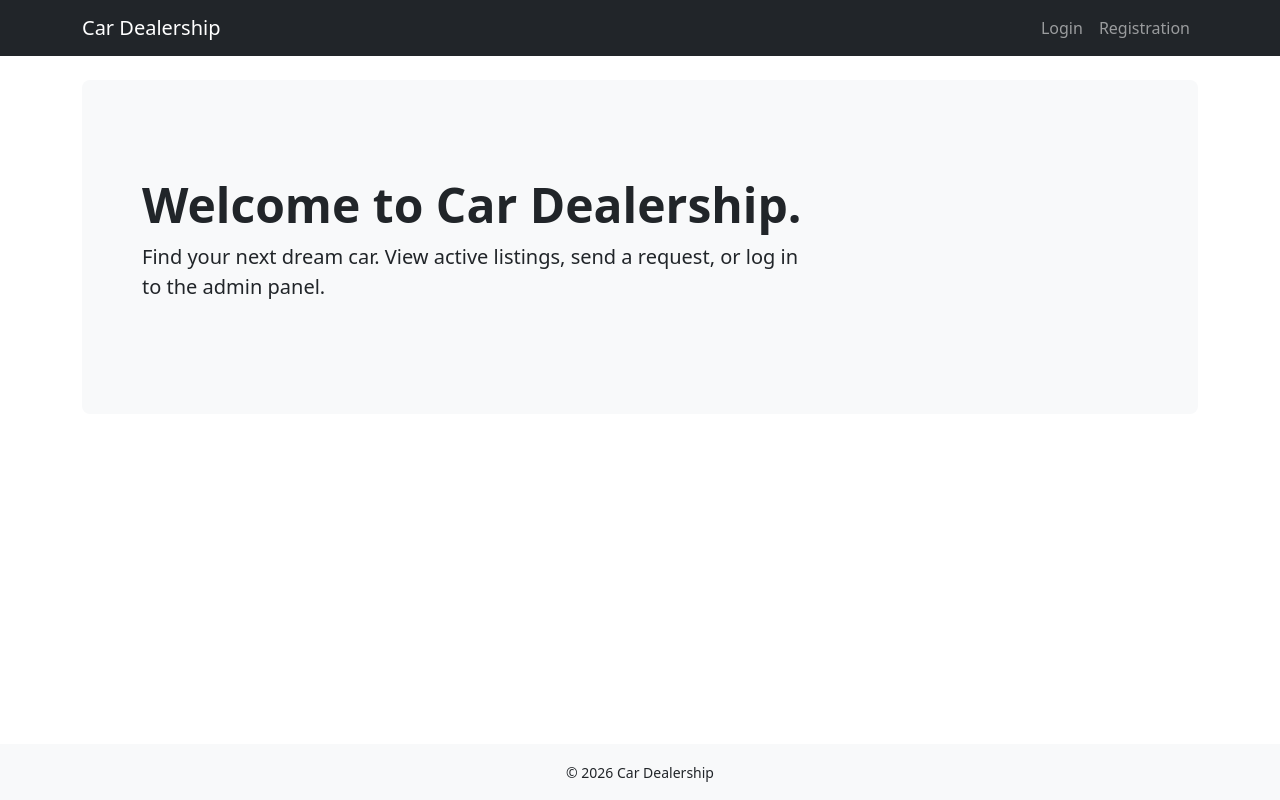
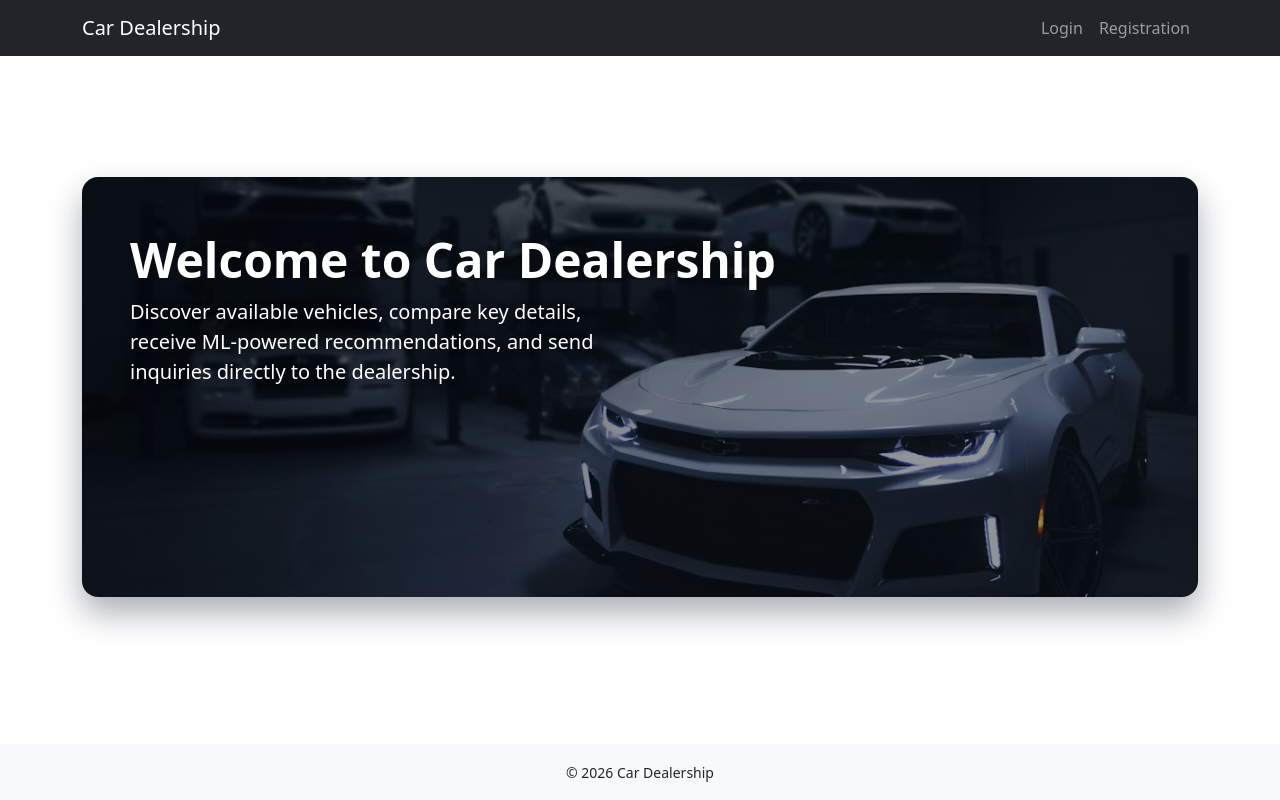
Before and after one commit to Svetlin56/CarDealership, a React (Vite) app in the folder client/: page / in a window 1280 px wide. Built offline with nearby package versions, Linux system fonts and the light colour scheme; no server answers.

Commit message:
Improve home page hero design

```diff
--- a/client/src/pages/Home.tsx
+++ b/client/src/pages/Home.tsx
@@ -1,12 +1,25 @@
 export default function Home() {
     return (
-        <div className="p-4 p-md-5 mb-4 bg-light rounded-3">
-            <div className="container-fluid py-5">
-                <h1 className="display-5 fw-bold">Welcome to Car Dealership.</h1>
-                <p className="col-md-8 fs-5">
-                    Find your next dream car. View active listings, send a request, or log in to the admin panel.
-                </p>
-            </div>
+
+        <div className="home-page-center">
+            <section className="home-hero rounded-4 overflow-hidden">
+                <div className="home-hero-overlay">
+                    <div className="container-fluid py-5 px-4 px-md-5">
+                        <div className="home-hero-content">
+                            <h1 className="display-5 fw-bold text-white">
+                                Welcome to Car Dealership
+                            </h1>
+                            <p className="col-md-8 fs-5 text-white home-hero-text">
+                                Discover available vehicles,
+                                compare key details, receive ML-powered recommendations,
+                                and send inquiries directly to the dealership.
+                            </p>
+
+
+                        </div>
+                    </div>
+                </div>
+            </section>
         </div>
     );
 }
--- a/client/src/styles/global.css
+++ b/client/src/styles/global.css
@@ -434,3 +434,56 @@ img { object-fit: cover; }
         max-width: 100%;
     }
 }
+
+.home-page-center {
+    min-height: calc(100vh - 170px);
+    display: flex;
+    align-items: center;
+    padding: 3rem 0 4rem;
+}
+
+.home-hero {
+    width: 100%;
+    min-height: 420px;
+    background-image:
+            linear-gradient(rgba(10, 18, 30, 0.45), rgba(10, 18, 30, 0.45)),
+            url("/images/home-cars.jpg");
+    background-size: cover;
+    background-position: center;
+    background-repeat: no-repeat;
+    display: flex;
+    align-items: stretch;
+    box-shadow: 0 1rem 2rem rgba(15, 23, 42, 0.35);
+}
+
+.home-hero-overlay {
+    width: 100%;
+    min-height: 420px;
+    display: flex;
+    align-items: center;
+}
+
+.home-hero-content {
+    max-width: 760px;
+    transform: translateY(-70px);
+}
+
+.home-hero-text {
+    text-shadow: 0 2px 12px rgba(0, 0, 0, 0.25);
+}
+
+@media (max-width: 700px) {
+    .home-page-center {
+        min-height: calc(100vh - 140px);
+        padding: 1.5rem 0 3rem;
+    }
+
+    .home-hero,
+    .home-hero-overlay {
+        min-height: 320px;
+    }
+
+    .home-hero .display-5 {
+        font-size: 2rem;
+    }
+}
```
Also changed, not shown: client/public/images/home-cars.jpg (added).
